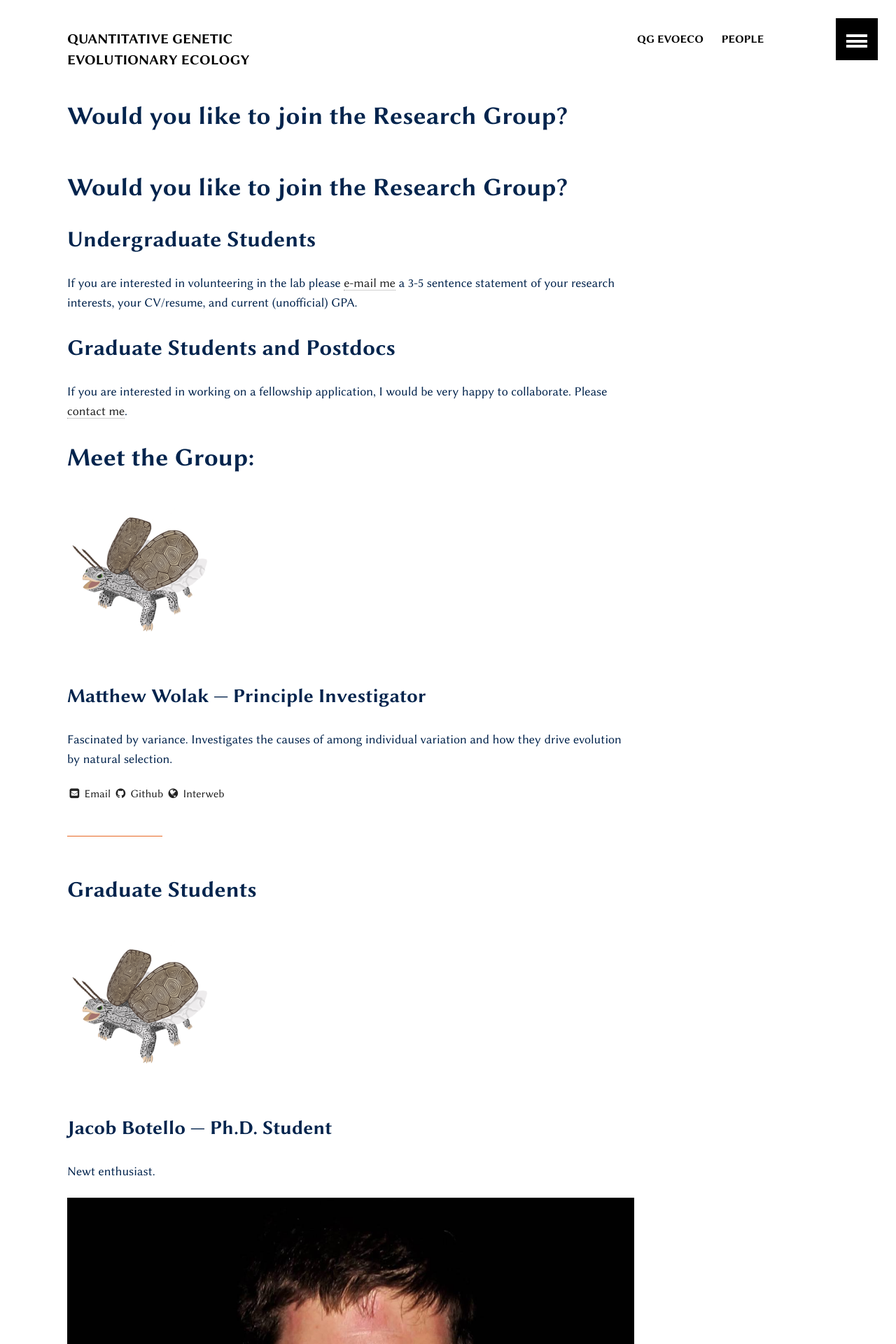
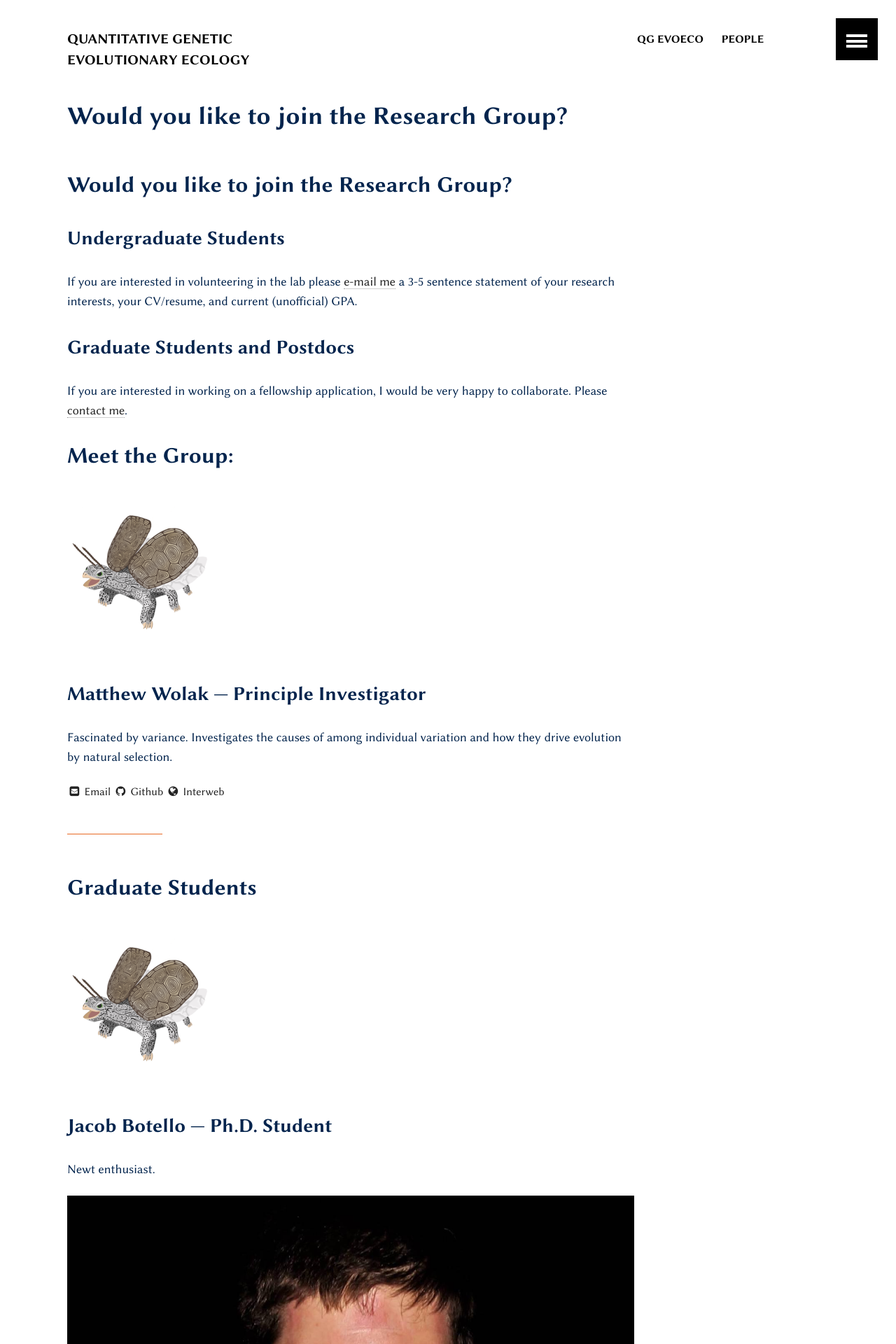
Before and after one commit to qgevoeco/qgevoeco.github.io, a Jekyll site: the page built from people/index.Md, in a window 1280 px wide. Shown: the top 1920 px of the page at 70% size. Built offline with Jekyll 4.4.1, drawn with Linux system fonts in a browser that asks for light colours; our own code applies the rules of GitHub Pages for plain Markdown files.

Commit message:
I think single header becomes entire page header, so bump every header down a level to remove overall page header

```diff
--- a/people/index.Md
+++ b/people/index.Md
@@ -2,17 +2,17 @@
 layout: media
 ---
 
-# Would you like to join the Research Group?
+## Would you like to join the Research Group?
 
-## Undergraduate Students
+### Undergraduate Students
 
 If you are interested in volunteering in the lab please [e-mail me](mailto:terps@auburn.edu) a 3-5 sentence statement of your research interests, your CV/resume, and current (unofficial) GPA.
 
 
-## Graduate Students and Postdocs
+### Graduate Students and Postdocs
 
 If you are interested in working on a fellowship application, I would be very happy to collaborate. Please [contact me](mailto:terps@auburn.edu).
 
-# Meet the Group:
+## Meet the Group:
 
 {% include group-members.html %}
```
